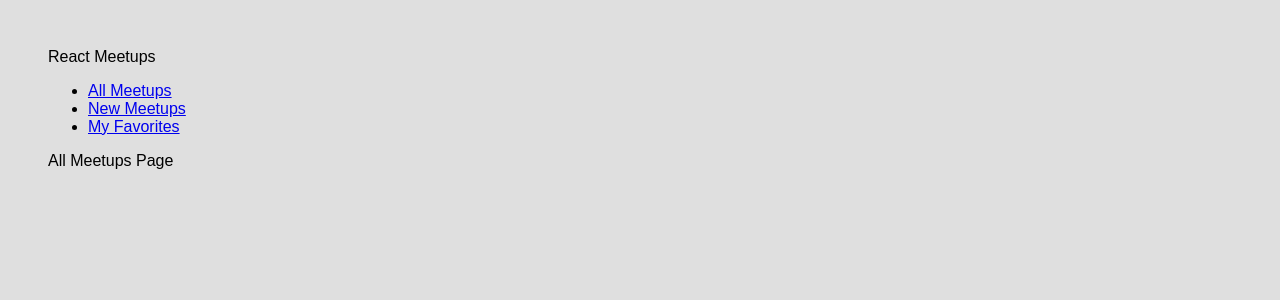
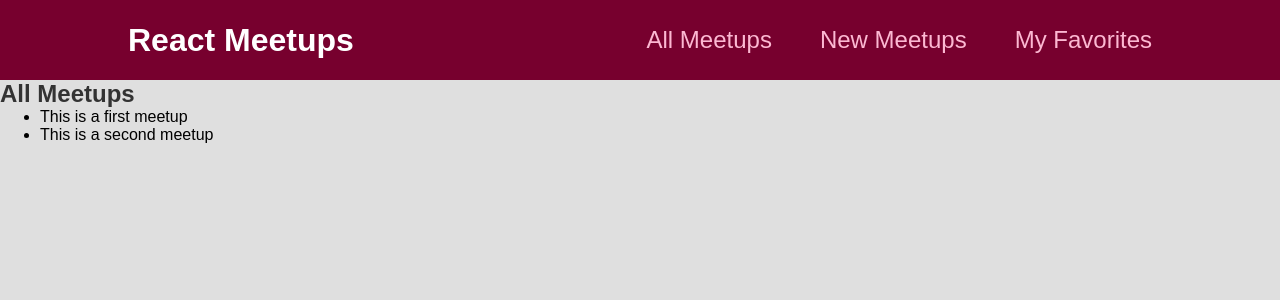
Before and after one commit to austinschroeder/academind-project, a React (Create React App) app: page / in a window 1280 px wide. Shown: the top 300 px of the page. Built offline with nearby package versions, Linux system fonts and the light colour scheme.

Commit message:
added data

```diff
--- a/src/components/layout/MainNavigation.js
+++ b/src/components/layout/MainNavigation.js
@@ -1,9 +1,11 @@
 import { Link } from 'react-router-dom';
+
+import classes from './MainNavigation.module.css';
 
 function MainNavigation() {
   return (
-    <header>
-      <div>React Meetups</div>
+    <header className={classes.header}>
+      <div className={classes.logo}>React Meetups</div>
       <nav>
         <ul>
           <li>
--- /dev/null
+++ b/src/components/layout/MainNavigation.module.css
@@ -0,0 +1,47 @@
+.header {
+  width: 100%;
+  height: 5rem;
+  display: flex;
+  align-items: center;
+  justify-content: space-between;
+  background-color: #77002e;
+  padding: 0 10%;
+}
+
+.logo {
+  font-size: 2rem;
+  color: white;
+  font-weight: bold;
+}
+
+.header ul {
+  list-style: none;
+  margin: 0;
+  padding: 0;
+  display: flex;
+  align-items: baseline;
+}
+
+.header li {
+  margin-left: 3rem;
+}
+
+.header a {
+  text-decoration: none;
+  font-size: 1.5rem;
+  color: #fcb8d2;
+}
+
+.header a:hover,
+.header a:active,
+.header a.active {
+  color: white;
+}
+
+.badge {
+  background-color: #cc2062;
+  color: white;
+  border-radius: 12px;
+  padding: 0 1rem;
+  margin-left: 0.5rem;
+}
--- a/src/index.css
+++ b/src/index.css
@@ -1,10 +1,11 @@
 * {
   box-sizing: border-box;
+  margin: 0;
 }
 
 body {
   font-family: sans-serif;
-  margin: 3rem;
+  /* margin: 3rem; */
   background-color: #dfdfdf;
 }
 
--- a/src/pages/AllMeetups.js
+++ b/src/pages/AllMeetups.js
@@ -1,5 +1,35 @@
+const DUMMY_DATA = [
+  {
+    id: 'm1',
+    title: 'This is a first meetup',
+    image:
+      'https://upload.wikimedia.org/wikipedia/commons/thumb/d/d3/Stadtbild_M%C3%BCnchen.jpg/2560px-Stadtbild_M%C3%BCnchen.jpg',
+    address: 'Meetupstreet 5, 12345 Meetup City',
+    description:
+      'This is a first, amazing meetup which you definitely should not miss. It will be a lot of fun!',
+  },
+  {
+    id: 'm2',
+    title: 'This is a second meetup',
+    image:
+      'https://upload.wikimedia.org/wikipedia/commons/thumb/d/d3/Stadtbild_M%C3%BCnchen.jpg/2560px-Stadtbild_M%C3%BCnchen.jpg',
+    address: 'Meetupstreet 5, 12345 Meetup City',
+    description:
+      'This is a first, amazing meetup which you definitely should not miss. It will be a lot of fun!',
+  },
+];
+
 function AllMeetupsPage() {
-  return <div>All Meetups Page</div>;
+  return (
+    <section>
+      <h1>All Meetups</h1>
+      <ul>
+        {DUMMY_DATA.map((meetup) => {
+          return <li key={meetup.id}>{meetup.title}</li>;
+        })}
+      </ul>
+    </section>
+  );
 }
 
 export default AllMeetupsPage;
```
